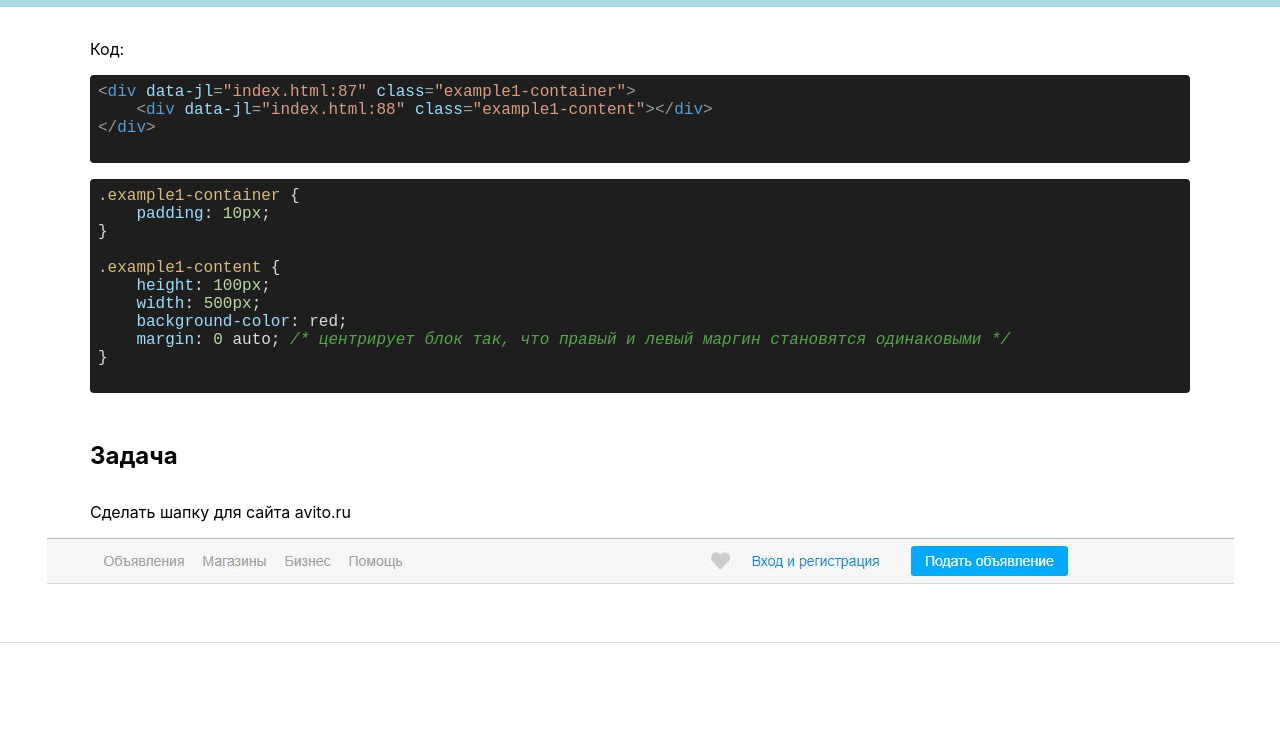
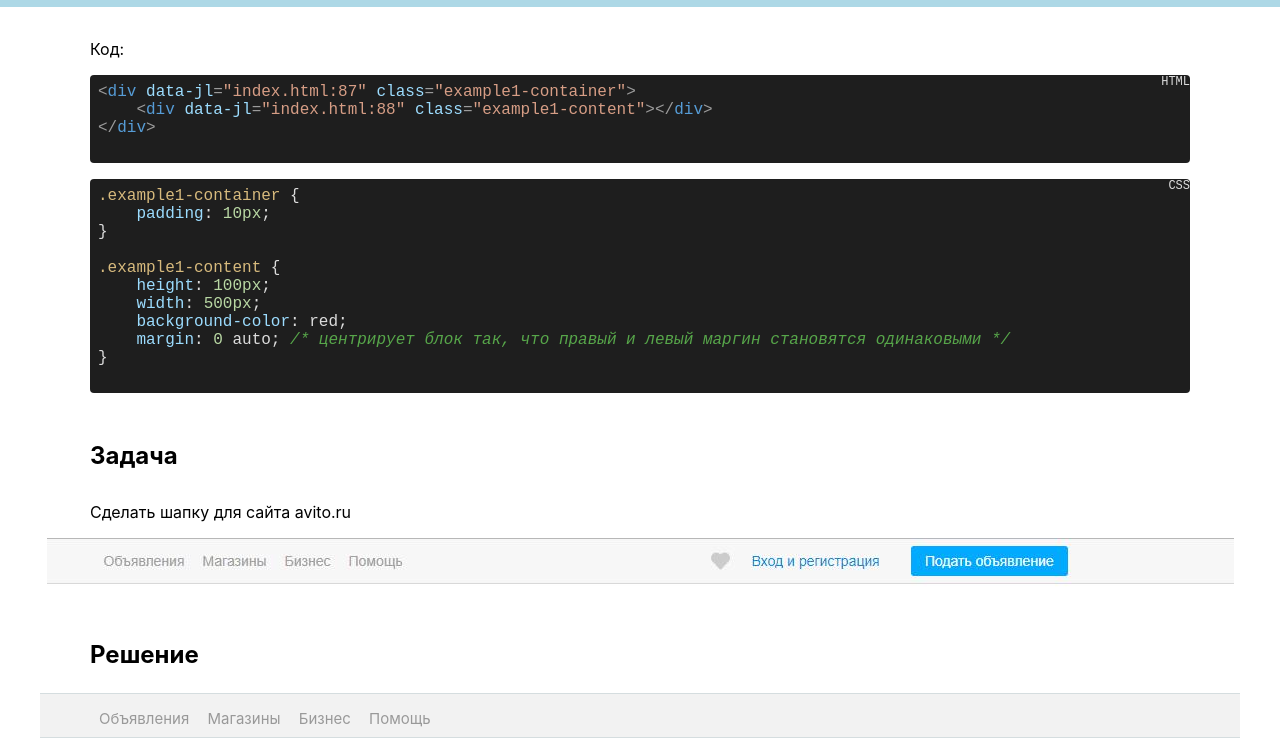
Before and after one commit to ne-milashka/html-book, a plain HTML site: page index.html in a window 1280 px wide. Shown: the part 1205-1960 px from the top of the page. Drawn offline with Linux system fonts and the light colour scheme.

Commit message:
Начала делать шапку для авито

```diff
--- a/index.html
+++ b/index.html
@@ -108,6 +108,20 @@
         <div class="image">
             <img src="./images/avito.jpg" alt="">
         </div>
+
+        <div class="container">
+            <h3>Решение</h3>
+        </div>
+
+            <div class="exercise1-content">
+            <a href="/ob.com"></a>Объявления</a>
+            <a href="/ma.com"></a>Магазины</a>
+            <a href="/bi.com"></a>Бизнес</a>
+            <a href="/po.com"></a>Помощь</a>
+            </div>
+
+
+
     </section>
 
 
--- a/style.css
+++ b/style.css
@@ -85,16 +85,17 @@ header .nav menu li:first-child a {
 
 pre {
   border-radius: 4px;
+  position: relative;
 }
 
 pre:before {
   content: attr(data-lang);
   display: block;
   position: absolute;
-  bottom: 100%;
-  left: 0;
   font-size: 12px;
   text-transform: uppercase;
+  top: 0;
+  right: 0;
 }
 
 h1 {
@@ -147,3 +148,21 @@ ul {
 .image img {
   max-width: 100%;
 }
+
+
+section  div.exercise1-content {
+ padding: 15px 45px;
+ background-color: #f2f2f2;
+ height: 45px;
+ width: 1200px;
+ border-top: 1px solid #d5dddf;
+ border-bottom: 1px solid #d5dddf;
+ margin: 0 auto;
+ font-size: 15px;
+ color: #999;
+}
+
+section  div.exercise1-content a {
+ text-decoration: none;
+ margin: 7px;
+}
```
